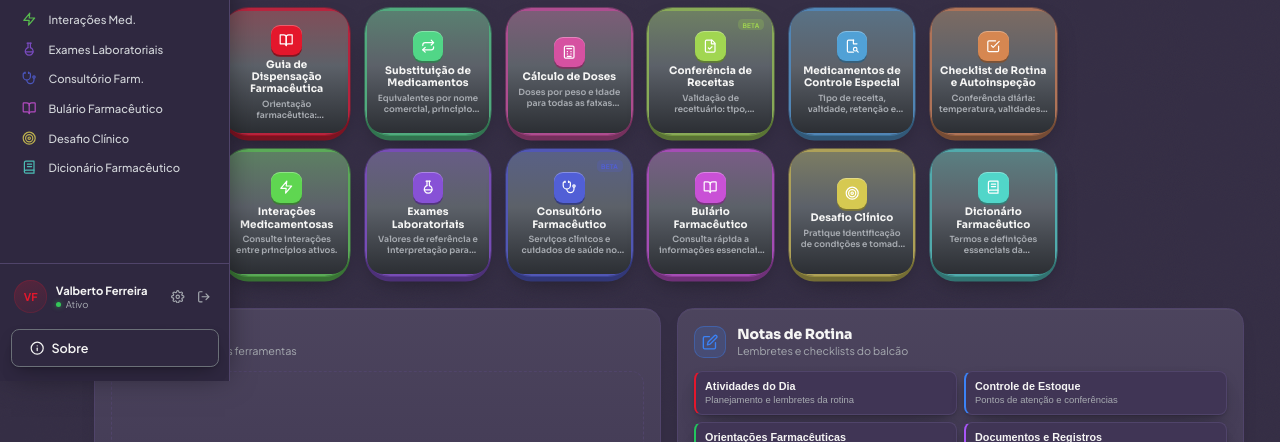
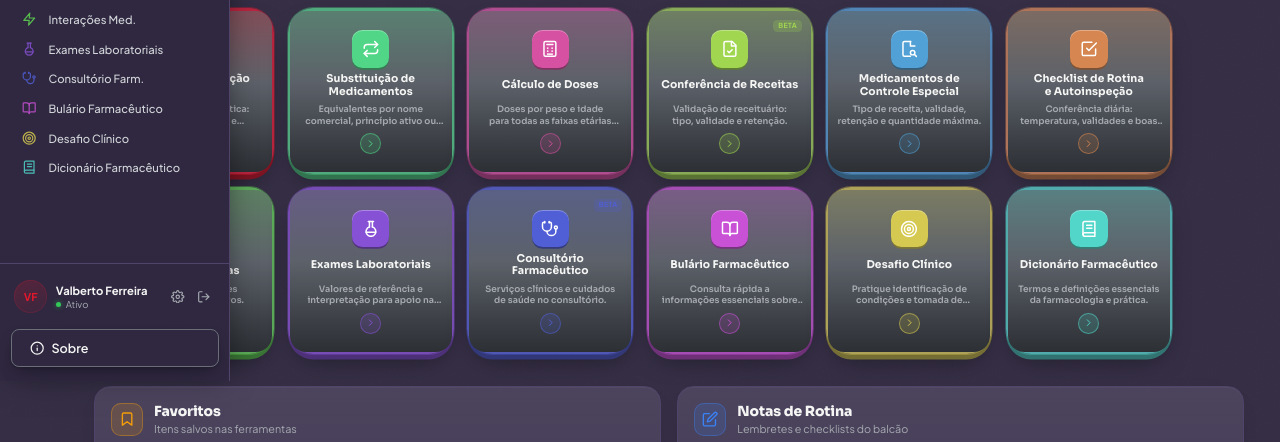
Before and after one commit to betofs1/farmapratica, a plain HTML site: page index.html in a window 1280 px wide. Shown: the part 339-781 px from the top of the page. Drawn offline with Linux system fonts and the light colour scheme.

Commit message:
resolution

```diff
--- a/index.html
+++ b/index.html
@@ -2321,6 +2321,84 @@
     body:not(.light) .tools-hub-card-body{ border-radius:15px !important; }
     body.light .tools-hub-grid .tools-hub-card{ border-radius:18px !important; border-width:2px !important; }
     body.light .tools-hub-grid .tools-hub-card-body{ inset:2px !important; border-radius:14px !important; }
+  }
+
+  /* =====================================================================
+     18/11/2026 — Botões de ferramentas estáveis em QUALQUER resolução.
+     Problemas corrigidos: (1) entre ~1100 e ~1440px a grade de 6 colunas
+     ocupava só 69% da área e os cards ficavam pequenos (115–145px), com
+     título em 3 linhas, descrição cortada e ícones em alturas diferentes;
+     (2) entre 641 e 1100px a grade caía para 2 colunas e os cards viravam
+     quadrados gigantes (320–480px); (3) a posição do ícone variava conforme
+     o título tinha 1, 2 ou 3 linhas.
+     Solução: colunas por faixa de largura (6 → 4 → 3 → 4 compacto → 3) com
+     largura máxima fixa, e conteúdo dimensionado em unidades do próprio card
+     (cqi), com caixas de altura fixa para título e descrição — todos os cards
+     ficam idênticos e o conteúdo escala junto com o card, sem degraus.
+     Para reverter, apague este bloco inteiro.
+     ===================================================================== */
+  .tools-hub-grid{
+    grid-template-columns:repeat(6, minmax(0,1fr));
+    width:100%;
+    max-width:min(1320px, calc(100% - 2 * var(--sidebar-width-collapsed) - 32px));
+    gap:clamp(12px, 1.15vw, 18px);
+  }
+  @media (max-width:1199.98px){
+    .tools-hub-grid{grid-template-columns:repeat(4, minmax(0,1fr)); max-width:min(900px, calc(100% - 2 * var(--sidebar-width-collapsed) - 32px)); gap:14px;}
+  }
+  @media (max-width:1100px){
+    .tools-hub-grid{max-width:min(900px, 100%);}
+  }
+  @media (max-width:900px){
+    .tools-hub-grid{grid-template-columns:repeat(3, minmax(0,1fr)); max-width:min(700px, 100%); gap:14px;}
+  }
+  @media (max-width:640px){
+    .tools-hub-grid{grid-template-columns:repeat(4, minmax(0,1fr)); max-width:100%; gap:8px;}
+  }
+  @media (max-width:440px){
+    .tools-hub-grid{grid-template-columns:repeat(3, minmax(0,1fr)); gap:8px;}
+  }
+
+  /* Conteúdo proporcional ao card (faixa padrão: card >= 160px) */
+  .tools-hub-card-body{justify-content:center; gap:3.4cqi; padding:7cqi 5cqi 6cqi;}
+  .tools-hub-icon{width:min(23cqi, 50px); height:min(23cqi, 50px); border-radius:min(6.5cqi, 14px);}
+  .tools-hub-icon svg{width:min(11cqi, 24px); height:min(11cqi, 24px);}
+  .tools-hub-card h3{
+    font-size:clamp(10px, 6.6cqi, 16px); line-height:1.2;
+    width:100%; height:2.4em; min-height:0; overflow:hidden; flex:none;
+    display:flex; align-items:center; justify-content:center;
+    text-wrap:balance; overflow-wrap:normal;
+  }
+  .tools-hub-card p{
+    font-size:clamp(8.5px, 5.5cqi, 12.5px); line-height:1.3;
+    width:100%; height:2.6em; min-height:0; flex:none;
+    display:-webkit-box; -webkit-line-clamp:2; -webkit-box-orient:vertical; overflow:hidden;
+    text-wrap:balance;
+  }
+  .tools-hub-arrow{display:flex; width:min(13cqi, 28px); height:min(13cqi, 28px); margin-top:0;}
+  .tools-hub-arrow svg{width:min(7cqi, 15px); height:min(7cqi, 15px);}
+  .tools-hub-soon-badge{
+    top:max(6px, 5.5cqi); right:max(6px, 5.5cqi);
+    font-size:clamp(6.5px, 4.3cqi, 9.5px); padding:.32em .7em; border-radius:.6em; line-height:1.2;
+  }
+
+  /* Card estreito (< 160px): sem a seta; título pode usar até 3 linhas */
+  @container (max-width:159.98px){
+    .tools-hub-card-body{gap:3cqi; padding:6cqi 4.5cqi 5cqi;}
+    .tools-hub-icon{width:24cqi; height:24cqi; border-radius:7cqi;}
+    .tools-hub-icon svg{width:12cqi; height:12cqi;}
+    .tools-hub-card h3{font-size:max(9px, 7.6cqi); line-height:1.15; height:3.45em;}
+    .tools-hub-card p{display:-webkit-box; font-size:max(8px, 6.2cqi); line-height:1.25; height:2.5em;}
+    .tools-hub-arrow{display:none;}
+  }
+  /* Card de celular (< 110px): só ícone + título */
+  @container (max-width:109.98px){
+    .tools-hub-card-body{gap:4cqi; padding:7cqi 4cqi 5cqi;}
+    .tools-hub-icon{width:30cqi; height:30cqi; border-radius:9cqi;}
+    .tools-hub-icon svg{width:15cqi; height:15cqi;}
+    .tools-hub-card h3{font-size:max(8.5px, 9.6cqi); line-height:1.15; height:3.45em;}
+    .tools-hub-card p{display:none;}
+    .tools-hub-soon-badge{top:4px; right:4px; font-size:6px; padding:2px 4px;}
   }
 
   /* =====================================================================
```
Also changed, not shown: 1 other file.
